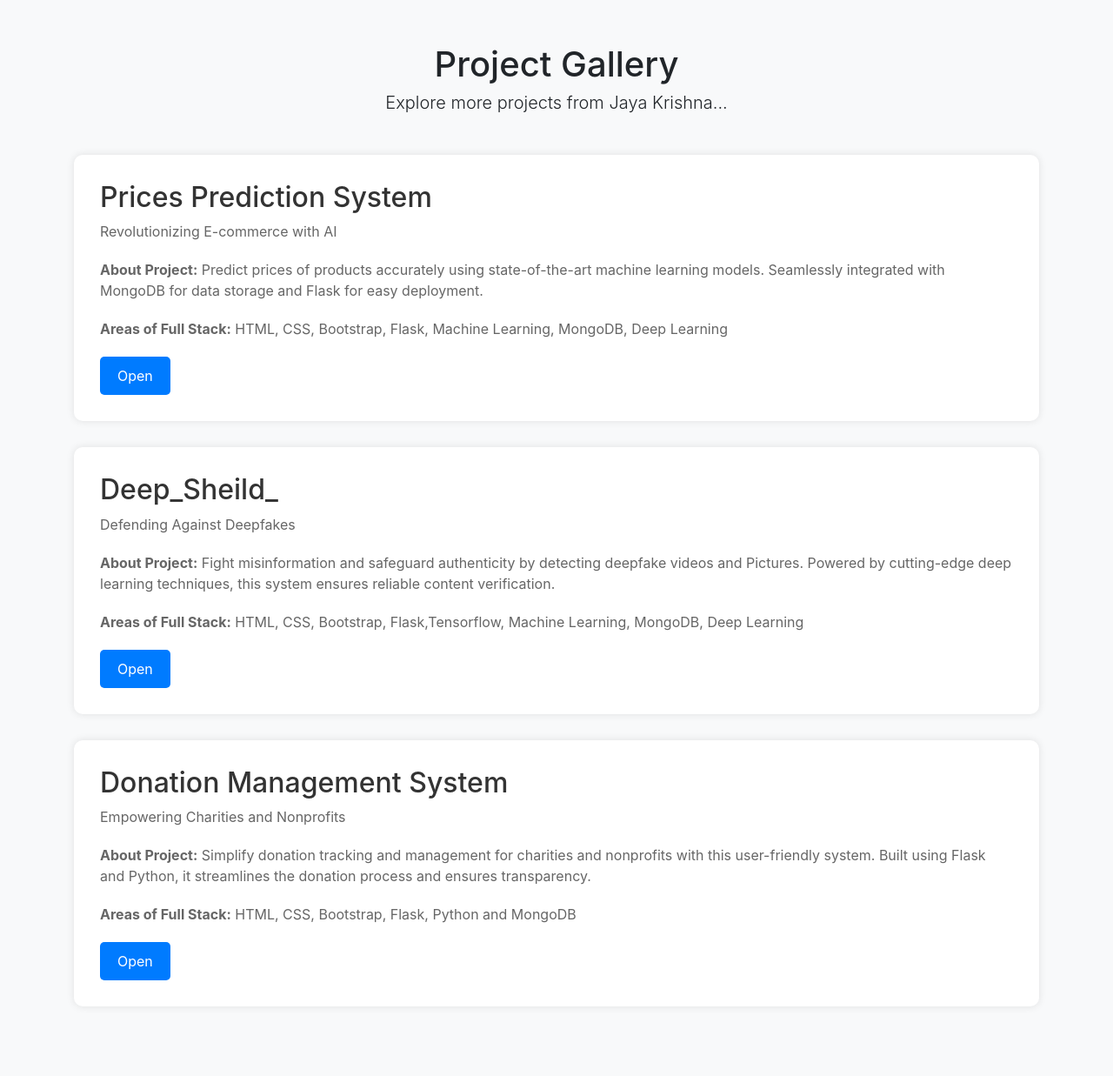
After one commit to jayakrishnagaddam/Text-Summarization, a Flask app: page /projects in a window 1280 px wide. The commit adds this page. Shown: the whole page at 87% size. Run offline with Flask 3, Linux system fonts and the light colour scheme; some libraries are stand-ins or nearby versions.

Commit message:
Added Projects

```diff
--- a/app.py
+++ b/app.py
@@ -7,6 +7,9 @@ app.config["SECRET_KEY"] = "1234"
 app.config["MONGO_URI"] = "mongodb+srv://2100090162:manigaddam@deepsheild.kzgpo9p.mongodb.net/textsummarizationsDB"
 mongo = PyMongo(app)
 
+@app.route('/projects')
+def projects():
+    return render_template('projects.html')
 
 @app.route('/summarize', methods=['POST'])
 def summarize():
--- /dev/null
+++ b/templates/projects.html
@@ -0,0 +1,88 @@
+<!DOCTYPE html>
+<html lang="en">
+<head>
+    <meta charset="UTF-8">
+    <meta name="viewport" content="width=device-width, initial-scale=1.0">
+    <title>My Projects</title>
+    <!-- Bootstrap CSS -->
+    <link href="https://stackpath.bootstrapcdn.com/bootstrap/4.5.2/css/bootstrap.min.css" rel="stylesheet">
+    <!-- Custom CSS -->
+    <style>
+        body {
+            background-color: #f8f9fa;
+        }
+        .container {
+            padding-top: 50px;
+            padding-bottom: 50px;
+        }
+        .project {
+            background-color: #fff;
+            border-radius: 10px;
+            box-shadow: 0 0 10px rgba(0, 0, 0, 0.1);
+            padding: 30px;
+            margin-bottom: 30px;
+            transition: transform 0.3s ease-in-out;
+        }
+        .project:hover {
+            transform: translateY(-5px);
+        }
+        .project h2 {
+            margin-top: 0;
+            color: #333;
+        }
+        .project p {
+            color: #666;
+            margin-bottom: 20px;
+        }
+        .project a {
+            display: inline-block;
+            background-color: #007bff;
+            color: #fff;
+            text-decoration: none;
+            padding: 10px 20px;
+            border-radius: 5px;
+            transition: background-color 0.3s ease-in-out;
+        }
+        .project a:hover {
+            background-color: #0056b3;
+        }
+    </style>
+</head>
+<body>
+    <div class="container">
+        <h1 class="text-center mb-5">Project Gallery <p class="lead mt-2">
+           Explore more projects from Jaya Krishna...
+        </p></h1>
+
+        <!-- Project 1: Prices Prediction System -->
+        <div class="project">
+            <h2>Prices Prediction System</h2>
+            <p>Revolutionizing E-commerce with AI</p>
+            <p><strong>About Project:</strong> Predict prices of products accurately using state-of-the-art machine learning models. Seamlessly integrated with MongoDB for data storage and Flask for easy deployment.</p>
+            <p><strong>Areas of Full Stack:</strong> HTML, CSS, Bootstrap, Flask, Machine Learning, MongoDB, Deep Learning</p>
+            <a href="https://predatorai.onrender.com" target="_blank">Open</a>
+        </div>
+
+        <!-- Project 2: Deep_Sheild_ -->
+        <div class="project">
+            <h2>Deep_Sheild_</h2>
+            <p>Defending Against Deepfakes</p>
+            <p><strong>About Project:</strong> Fight misinformation and safeguard authenticity by detecting deepfake videos and Pictures. Powered by cutting-edge deep learning techniques, this system ensures reliable content verification.</p>
+            <p><strong>Areas of Full Stack:</strong> HTML, CSS, Bootstrap, Flask,Tensorflow, Machine Learning, MongoDB, Deep Learning</p>
+            <a href="https://deepsheild-ai.onrender.com" target="_blank">Open</a>
+        </div>
+
+        <!-- Project 3: Donation Management System -->
+        <div class="project">
+            <h2>Donation Management System</h2>
+            <p>Empowering Charities and Nonprofits</p>
+            <p><strong>About Project:</strong> Simplify donation tracking and management for charities and nonprofits with this user-friendly system. Built using Flask and Python, it streamlines the donation process and ensures transparency.</p>
+            <p><strong>Areas of Full Stack:</strong> HTML, CSS, Bootstrap, Flask, Python and MongoDB</p>
+            <a href="https://dms-d09q.onrender.com" target="_blank">Open</a>
+        </div>
+    </div>
+
+    <!-- Bootstrap JS -->
+    <script src="https://stackpath.bootstrapcdn.com/bootstrap/4.5.2/js/bootstrap.min.js"></script>
+</body>
+</html>
```
Also changed, not shown: templates/homepage.html (+9 -3 lines).
